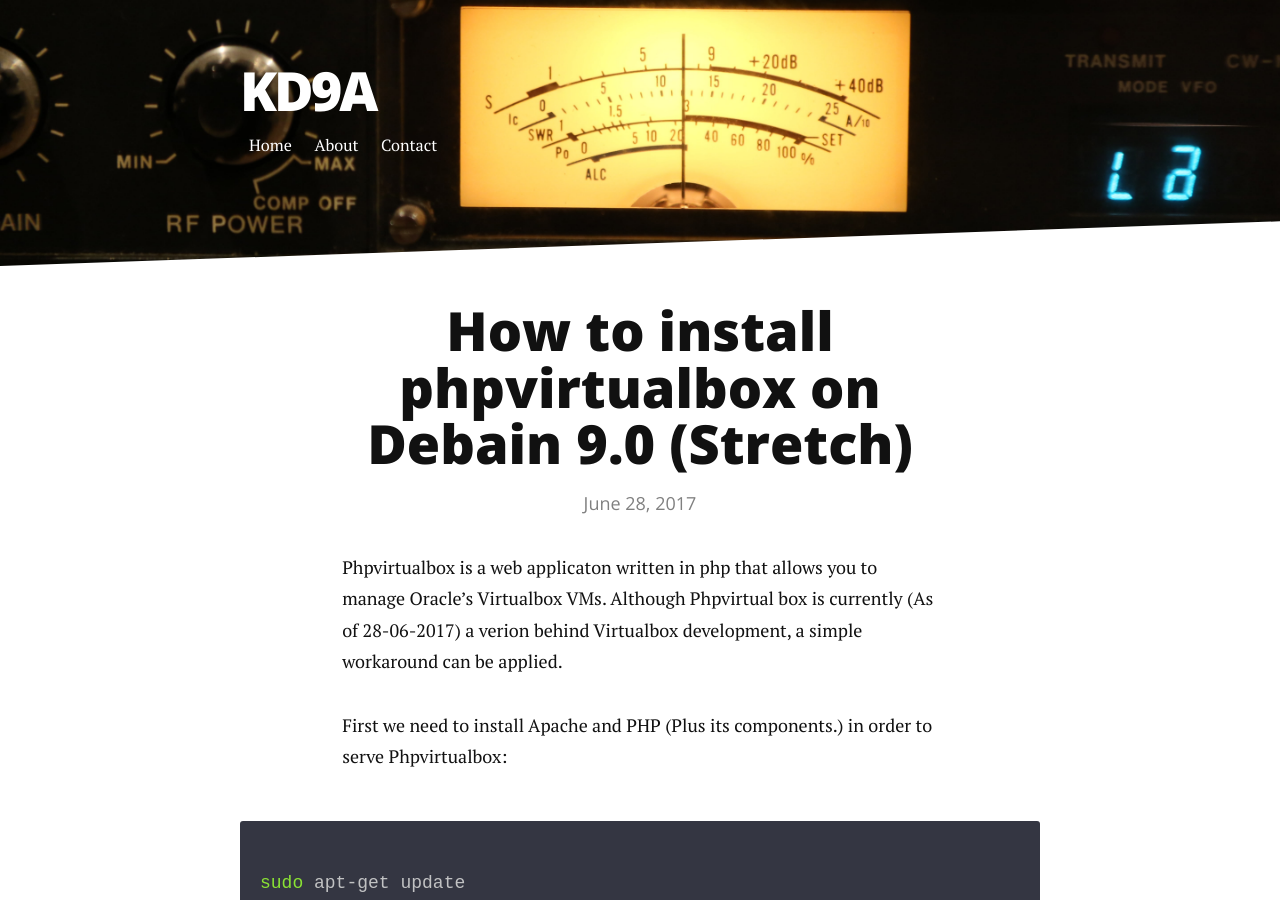
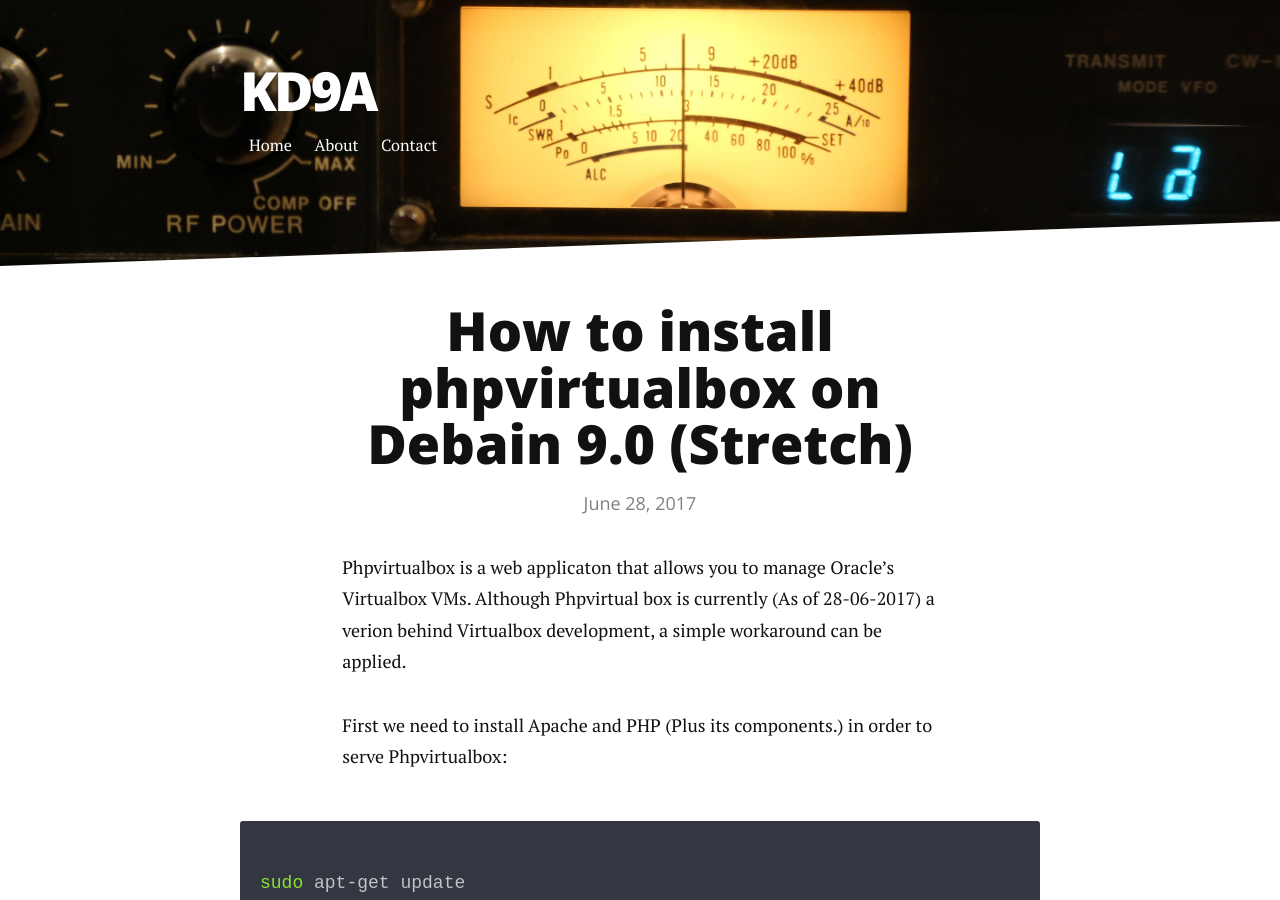
Before and after one commit to Lukaspy/lukascrockett.com, a Jekyll site: the page built from _posts/2017-06-28-How-to-install-phpvirtualbox-on-Debian-Stretch.markdown, in a window 1280 px wide and 900 px high. Built offline with Jekyll 4.4.1, drawn with Linux system fonts in a browser that asks for light colours; nearby versions of some CDN libraries; comment, search, counter and statistics services are not loaded.

Commit message:
akward sentence

```diff
--- a/_posts/2017-06-28-How-to-install-phpvirtualbox-on-Debian-Stretch.markdown
+++ b/_posts/2017-06-28-How-to-install-phpvirtualbox-on-Debian-Stretch.markdown
@@ -4,7 +4,7 @@ title:  "How to install phpvirtualbox on Debain 9.0 (Stretch)"
 date: 2017-06-28
 ---
 
-Phpvirtualbox is a web applicaton written in php that allows you to manage Oracle's Virtualbox VMs. Although Phpvirtual box is currently (As of 28-06-2017)
+Phpvirtualbox is a web applicaton that allows you to manage Oracle's Virtualbox VMs. Although Phpvirtual box is currently (As of 28-06-2017)
 a verion behind Virtualbox development, a simple workaround can be applied.
 
 First we need to install Apache and PHP (Plus its components.) in order to serve Phpvirtualbox:
```
